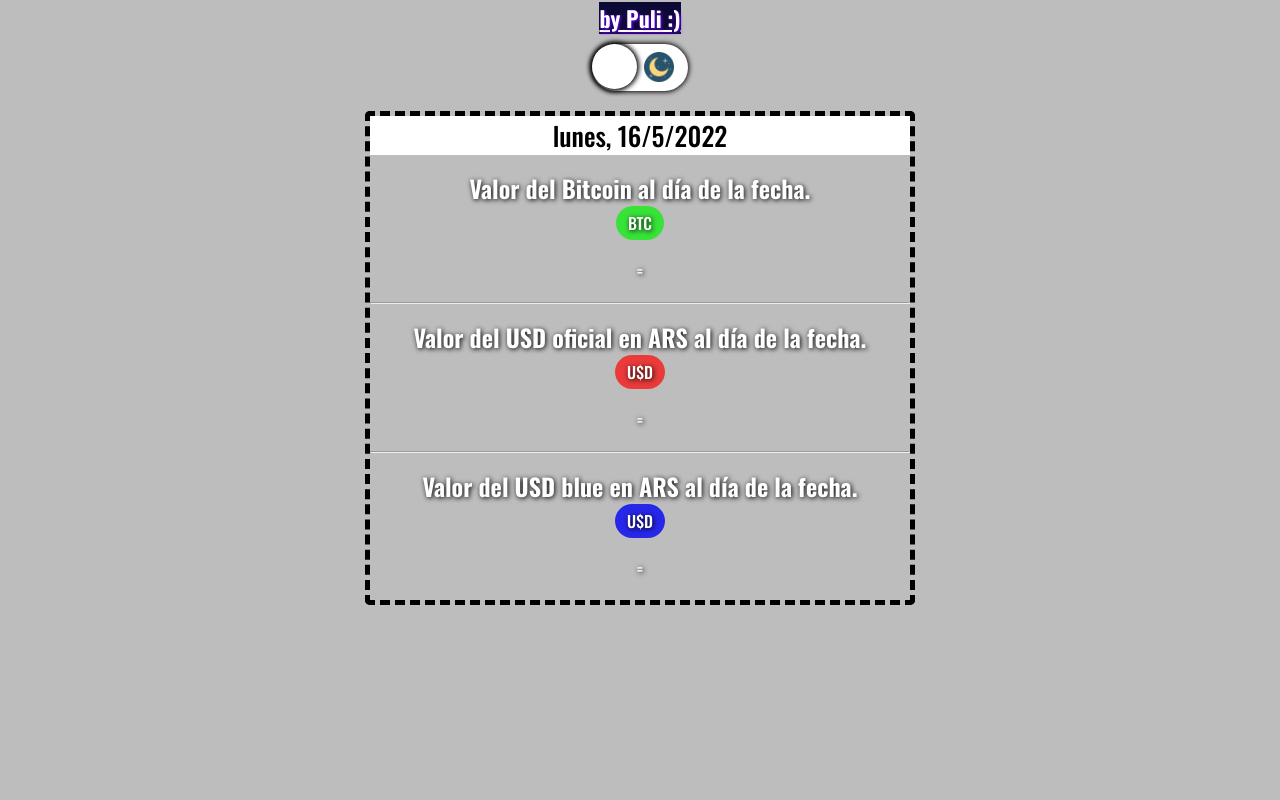
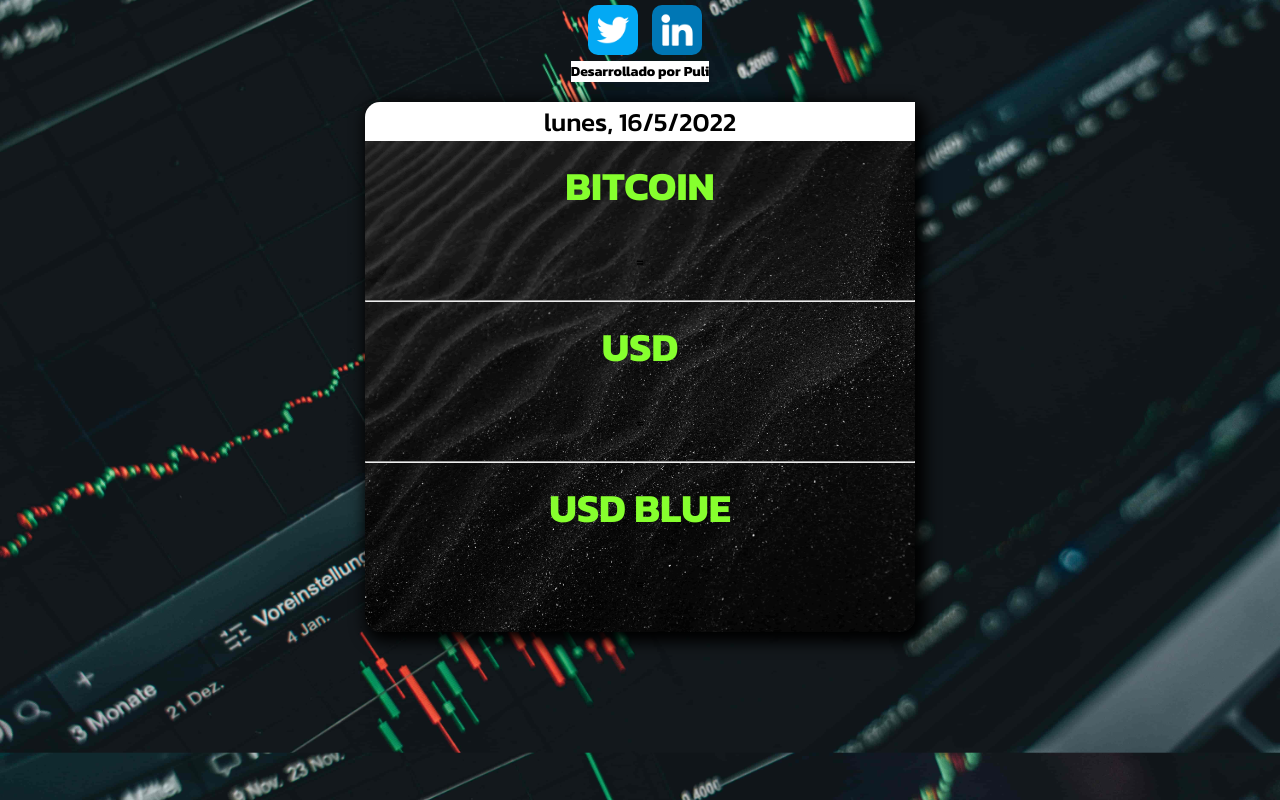
Before and after one commit to pulioliveto/priceBitcoin, a plain HTML site: page index.html in a window 1280 px wide. Drawn offline with nearby package versions, Linux system fonts and the light colour scheme; no server answers; a web font is replaced by a local one.

Commit message:
update design

```diff
--- a/index.html
+++ b/index.html
@@ -10,36 +10,35 @@
 </head>
 <body>
     <header>
-        <h4> <a href="https://www.linkedin.com/in/emilianooliveto/"target="_blank">by Puli :)</a> </h4>
-        <button id="switch" class="switch">
-            <span><img src="sol.png" alt="Luna" height="30px"></span>
-            <span><img src="luna.png" alt="Sol" height="30px"></span>
-        </button>
+        <figure>
+            <a href="https://twitter.com/DevPul" target="_blank"><img src="/twitter.png" alt="Logo Twitter" ></a>
+            <a href="https://www.linkedin.com/in/emilianooliveto/" target="_blank"><img src="/linkedin.png" alt="Logo JavaScript"></a>
+        </figure>
+        <h3>Desarrollado por Puli</h3>
     </header>
     <section>
         <p id="fechaActual"></p>
         <div class="container-coins">
-            <h2>Valor del Bitcoin al día de la fecha.</h2>
+            <h2>Bitcoin</h2>
             <div class="contenedor-monedas">
-                <div class="moneda">BTC</div>
+
             </div>
             =
             <span id="contenedor-usd"></span>
         </div>
         <hr>
         <div class="container-coins">
-        <h2>Valor del USD oficial en ARS al día de la fecha.</h2>
+        <h2>USD</h2>
         <div class="contenedor-monedas">
-            <div class="USD moneda">U$D</div>
+
         </div>
         =
         <span id="contenedor-ars"></span>
     </div>
 <hr>
     <div class="container-coins">
-        <h2>Valor del USD blue en ARS al día de la fecha.</h2>
+        <h2>USD blue</h2>
         <div class="contenedor-monedas">
-            <div class="BLUE moneda">U$D</div>
         </div>
         =
         <span id="contenedor-blue"></span>
--- a/index.js
+++ b/index.js
@@ -17,26 +17,30 @@ fechaActual.innerHTML = fecha;
 
 
 // Obtenemos la info de la API
+
+//BITCOIN ::
 fetch('https://api.coindesk.com/v1/bpi/currentprice.json')
     .then(response => response.json())
     .then(data => displayData(data))
 
+const displayData = (data) => {
+    const USD = Math.round(data.bpi.USD.rate_float);
+    contenedorDolar.textContent = `${USD} U$D`
+}
+
+//________!____!__!__!
 
 
-const displayData = (data) => {
-    const USD = Math.round(data.bpi.USD.rate_float);
-    contenedorDolar.textContent = `${USD} USD`
-}
-
+// ARS ::
 fetch('https://www.dolarsi.com/api/api.php?type=valoresprincipales')
     .then(response => response.json())
     .then(valorArs => dataArg(valorArs))
 
     const dataArg = (valorArs) =>{
         let ARS = valorArs[0].casa.compra;
-        contenedorArs.textContent = `${ARS} ARS`
+        contenedorArs.textContent = `${ARS} AR$`
         let BLUE = valorArs[1].casa.compra;
-        contenedorBlue.textContent = `${BLUE} ARS`
+        contenedorBlue.textContent = `${BLUE} AR$`
     }
 
     btnSwitch.addEventListener('click', () => {
--- a/style.css
+++ b/style.css
@@ -1,150 +1,88 @@
+@import url('https://fonts.googleapis.com/css2?family=Kanit:wght@300;500;700&display=swap');
 @import url('https://fonts.googleapis.com/css2?family=Henny+Penny&family=Noto+Serif:wght@400;700&family=Oswald:wght@300;500;700&display=swap');
 
 *{
     padding:0;
     margin:0;
     box-sizing: border-box;
-    font-family: 'Oswald', sans-serif;
+    font-family: 'Kanit', sans-serif;
 }
 
 body{
-    background-color: rgb(189, 189, 189);
-    color:white;
-    transition: 0.5s ease all;
+    background-image: url(/fondodark1.jpg);
+    background-size: cover;
+    background-position: center;
+    transition: 3s ease all;
 }
-
-
 
 header{
     display:Flex;
     align-items:center;
     flex-direction:Column;
     justify-content:center;
+    margin-top:5px;
 }
 
-h4{
-    color:rgb(255, 255, 255);
-    margin-top:2px;
-    text-decoration: none;
-    text-shadow: 1px 1px 3px rgb(111, 0, 255);
-    background-color:rgb(13, 9, 53);
-    font-size:22px;
+header h3{
+    background-color:white;
+    font-size:14px;
 }
 
-a{
-    color:White;
-}
-
-#switch {
-    background-color: rgb(255, 255, 255);
-    margin-top:10px;
-    border-radius:1000px;
-    padding:0px 12px;
-    border:none;
-    position:relative;
-    cursor:pointer;
-    outline:none;
-    display:block;
-    box-shadow:0px 0px 5px 1px black;
-}
-
-#switch::after{
-    content:'';
-    display:Block;
-    width:45px;
-    height:45px;
-    background:rgb(255, 255, 255);
-    position:absolute;
-    top:0;
-    left:0;
-    right:unset;
-    transition:1s;
-    border-radius:100px;
-    box-shadow: 0px 0px 5px 2px black;
-}
-
-#switch.active::after{
-    background:rgb(255, 255, 255);
-    transition:1s;
-    left:unset;
-    right:0;
-}
-
-#switch span{
-    display:inline-Block;
-    margin-left:2px;
-    margin-right:2px;
+header figure img{
+    width:50px;
+    margin-left: 10px;
+    border-radius:10px;
 }
 
 section{
     max-width:550px;
     margin: 20px auto;
-    border:5px dashed black;
     border-radius:5px;
     text-align:center;
+    border-radius:15px;
+    box-shadow:5px 5px 15px 5px #000000;
+    background-image:url(/fondodark.jpg);
+    background-repeat:no-repeat;
+    background-size:cover;
+    padding-bottom:10px;
+
+}
+section h2{
+color: #86FF2E;
+text-shadow:none;
+text-transform:uppercase;
+font-size:40px;
+}
+section p {
+    color:black;
+    border-top-left-radius:15px;
 }
 
 .container-coins{
     margin:15px 0;
-    text-shadow: 1px 1px 5px black;
-}
-
-.contenedor-monedas{
-    display:Flex;
-    flex-wrap: wrap;
-    justify-content: center;
-}
-
-.moneda{
-    background-color: rgba(22, 236, 22, 0.788);
-    padding:5px 12px;
-    border-radius:100px;
 }
 
 
 #fechaActual{
     font-size:26px;
-    color:black;
-    background-color:white;
+    color:rgb(0, 0, 0);
+    background-color:rgb(255, 255, 255);
+
 }
 
 span{
-    font-size:32px;
+    font-size:46px;
+    color:white;
+    text-shadow:none,
 }
 
-.USD {
-    background-color:rgba(255, 0, 0, 0.692);
+
+@media (max-width: 425px){
+
+section{
+    width: 350px;
 }
-
-.BLUE{
-    background-color: rgba(18, 18, 240, 0.87);
+section h2 {
+    font-size:30px;
 }
-
-/* MODO OSCURO  */
-
-body.dark{
-    background-color:black;
 }
-.dark h2 {
-    color:white;
-}
-
-.dark #fechaActual{
-    color:black;
-    background-color:white;
-}
-
-.dark .moneda{
-    background-color:white;
-    color:black;
-    text-shadow:none;
-}
-
-.dark h4{
-    /* background-color:White; */
-    color:rgb(255, 0, 0);
-    text-shadow:none;
-}
-.dark section{
-    border: 5px dashed white;
-}
```
Also changed, not shown: fondodark.jpg (added), fondodark1.jpg (added), linkedin.png (added), luna.png (deleted), sol.png (deleted), twitter.png (added).
